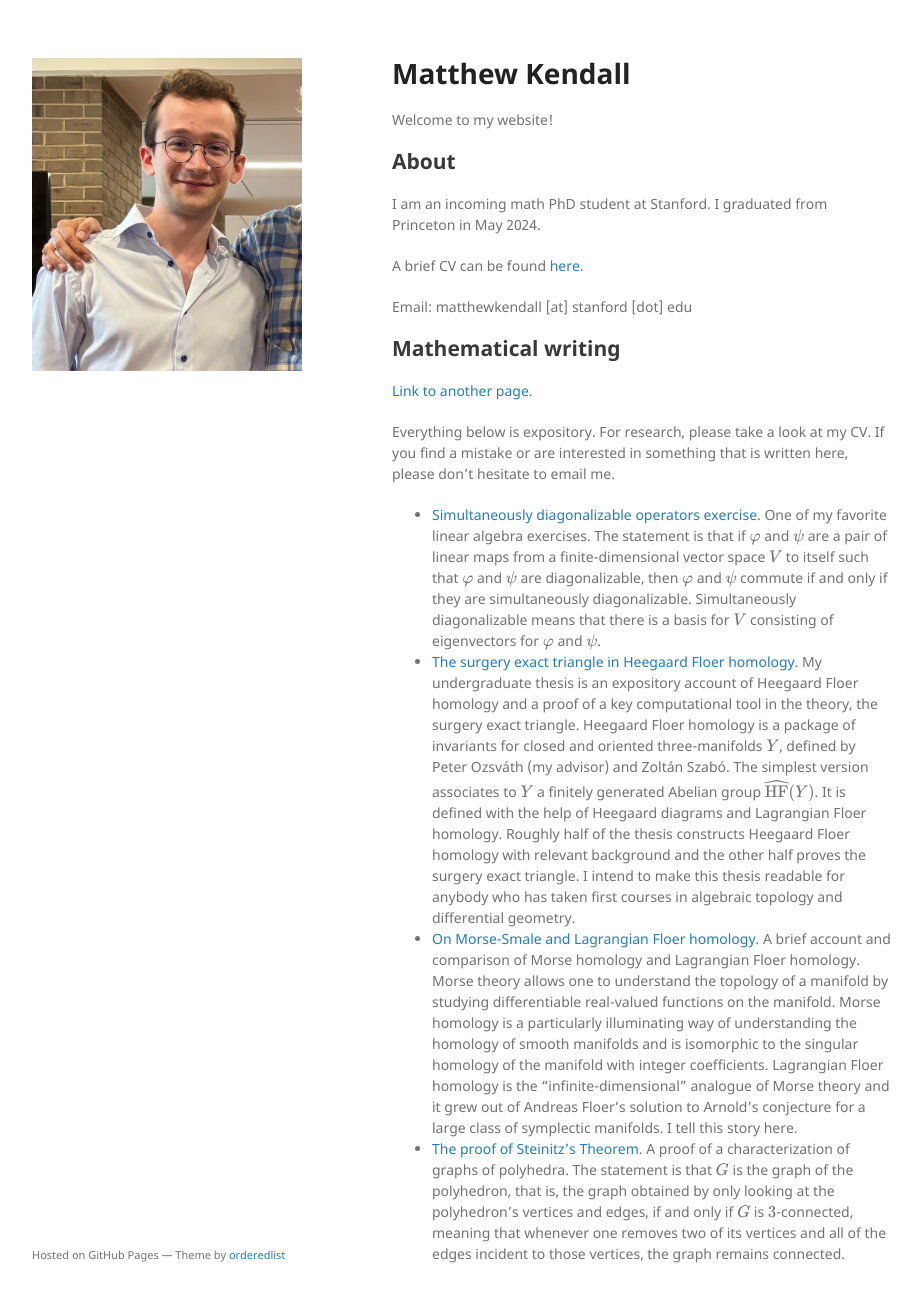
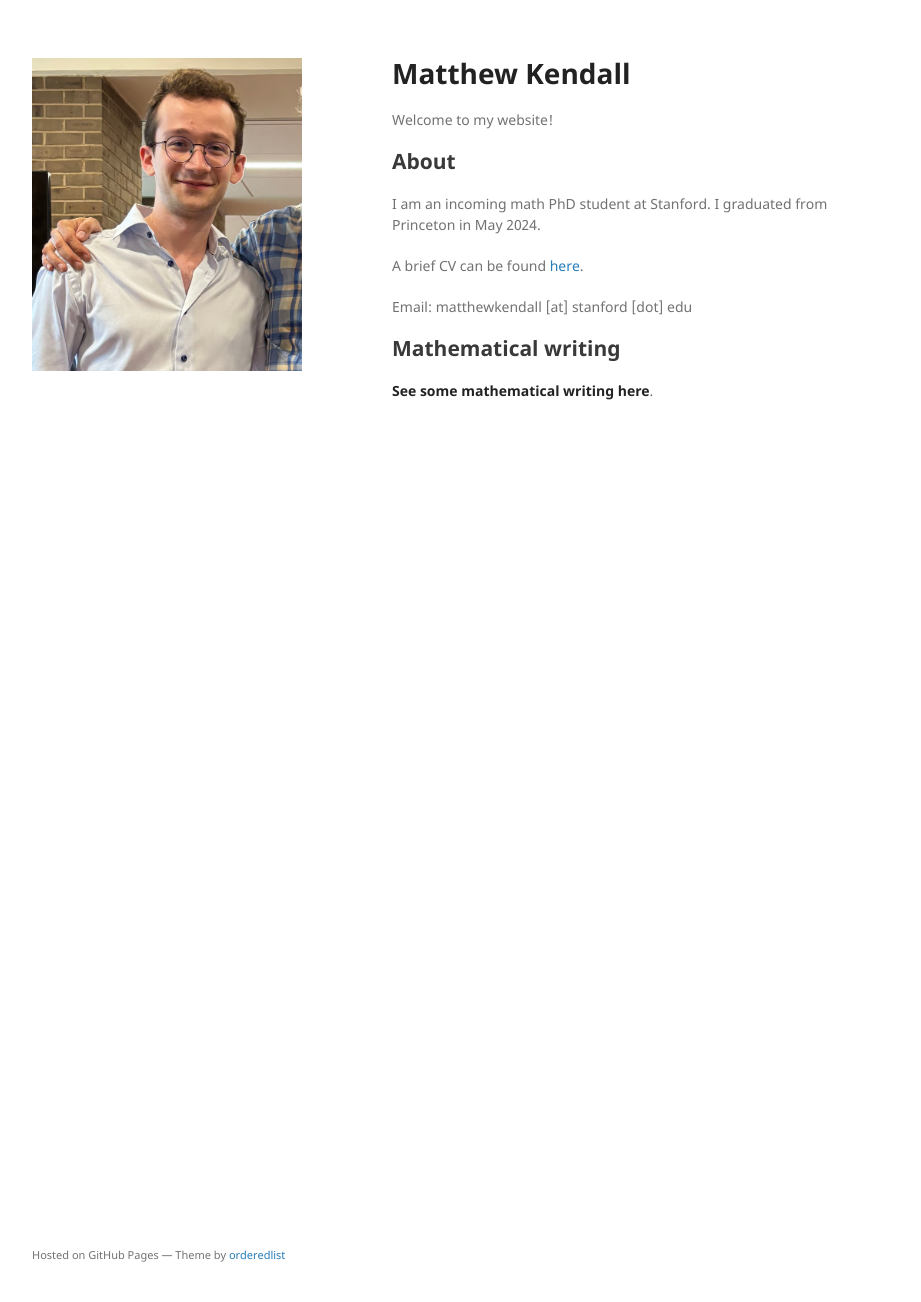
Before and after one commit to matthewkendall/matthewkendall.github.io, a Jekyll site: the page built from index.md, in a window 1280 px wide and 1334 px high. Shown: the top 1302 px of the window, without its empty margins (178-1099 px from the left). Built offline with Jekyll 4.4.1, drawn with Linux system fonts in a browser that asks for light colours; our own code applies the rules of GitHub Pages for plain Markdown files; formulas are drawn with MathJax 3; the repository's description, which GitHub fills in, is left out.

Commit message:
Update index.md

```diff
--- a/index.md
+++ b/index.md
@@ -10,13 +10,4 @@ A brief CV can be found <a href="/assets/CV-short-aug24.pdf" target="_blank">her
 Email: matthewkendall [at] stanford [dot] edu
 
 ## Mathematical writing
-[Link to another page](./another-page.html).
-
-Everything below is expository.
-For research, please take a look at my CV.
-If you find a mistake or are interested in something that is written here, please don't hesitate to email me.
-
-- <a href="/assets/simultaneously-diagonalizable.pdf" target="_blank"> Simultaneously diagonalizable operators exercise</a>. One of my favorite linear algebra exercises. The statement is that if $\varphi$ and $\psi$ are a pair of linear maps from a finite-dimensional vector space $V$ to itself such that $\varphi$ and $\psi$ are diagonalizable, then $\varphi$ and $\psi$ commute if and only if they are simultaneously diagonalizable. Simultaneously diagonalizable means that there is a basis for $V$ consisting of eigenvectors for $\varphi$ and $\psi$.
-- <a href="/assets/undergrad-thesis.pdf" target="_blank"> The surgery exact triangle in Heegaard Floer homology</a>. My undergraduate thesis is an expository account of Heegaard Floer homology and a proof of a key computational tool in the theory, the surgery exact triangle. Heegaard Floer homology is a package of invariants for closed and oriented three-manifolds $Y$, defined by Peter Ozsváth (my advisor) and Zoltán Szabó. The simplest version associates to $Y$ a finitely generated Abelian group $\widehat{\mathrm{HF}}(Y)$. It is defined with the help of Heegaard diagrams and Lagrangian Floer homology. Roughly half of the thesis constructs Heegaard Floer homology with relevant background and the other half proves the surgery exact triangle. I intend to make this thesis readable for anybody who has taken first courses in algebraic topology and differential geometry.
-- <a href="/assets/HM-HF.pdf" target="_blank"> On Morse-Smale and Lagrangian Floer homology</a>. A brief account and comparison of Morse homology and Lagrangian Floer homology. Morse theory allows one to understand the topology of a manifold by studying differentiable real-valued functions on the manifold. Morse homology is a particularly illuminating way of understanding the homology of smooth manifolds and is isomorphic to the singular homology of the manifold with integer coefficients. Lagrangian Floer homology is the "infinite-dimensional" analogue of Morse theory and it grew out of Andreas Floer's solution to Arnold's conjecture for a large class of symplectic manifolds. I tell this story here.
-- <a href="/assets/steinitz.pdf" target="_blank"> The proof of Steinitz's Theorem</a>. A proof of a characterization of graphs of polyhedra. The statement is that $G$ is the graph of the polyhedron, that is, the graph obtained by only looking at the polyhedron's vertices and edges, if and only if $G$ is $3$-connected, meaning that whenever one removes two of its vertices and all of the edges incident to those vertices, the graph remains connected.
+[**See some mathematical writing here**](./another-page.html).
```
